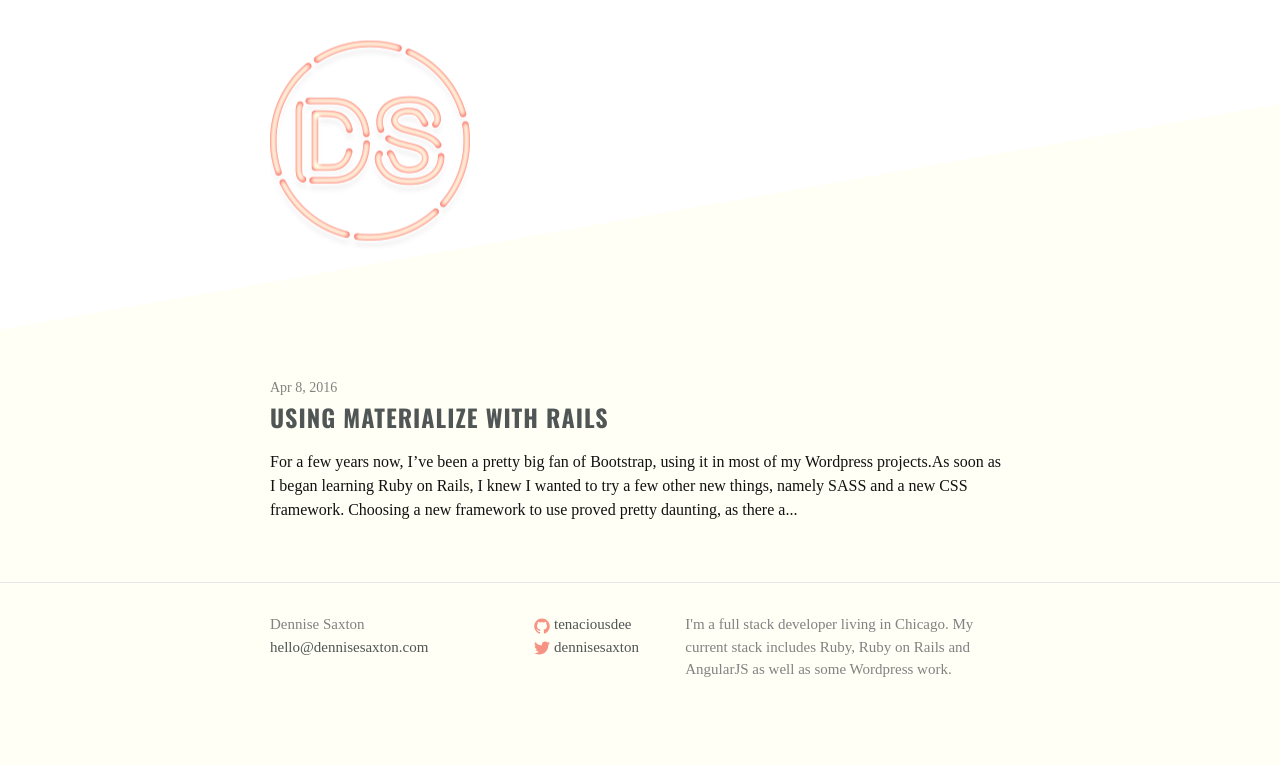
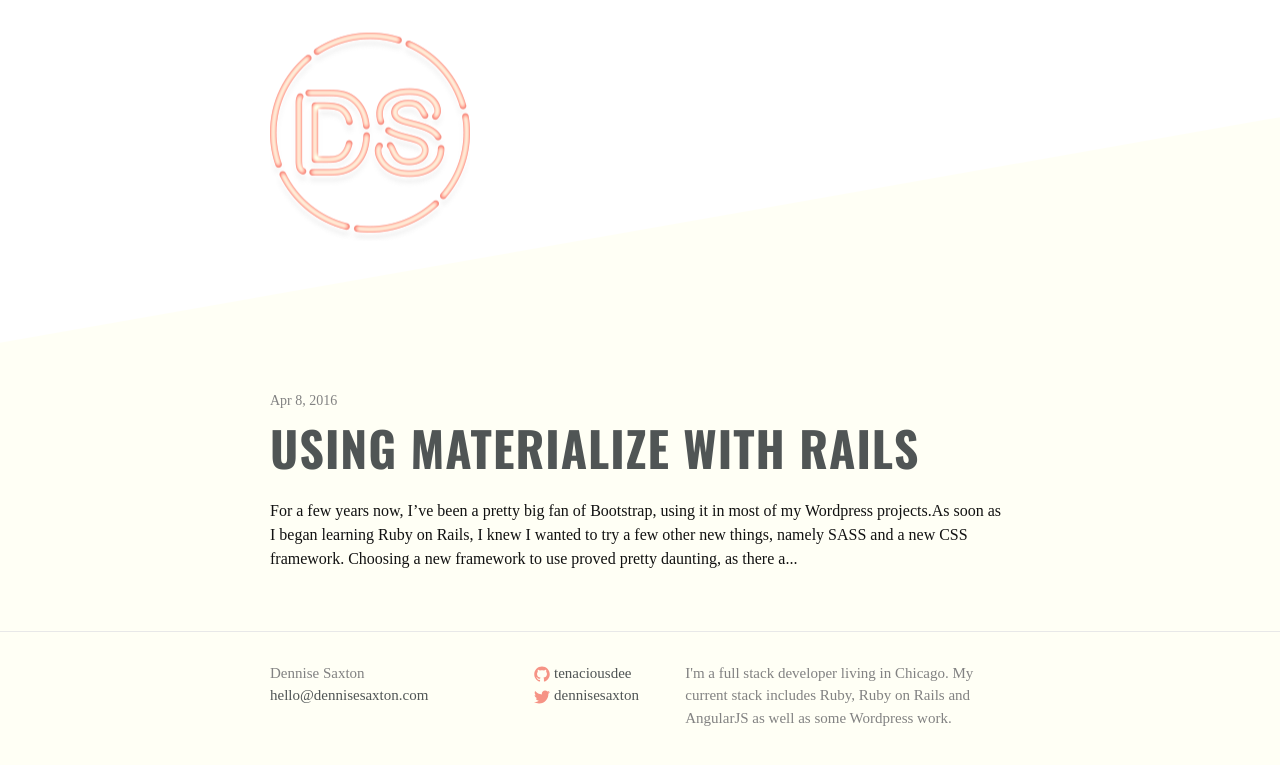
Before and after one commit to tenaciousdee/jekyllblog, a Jekyll site: the page built from index.html, in a window 1280 px wide. Shown: the top 765 px of the page. Built offline with Jekyll 4.4.1, drawn with Linux system fonts in a browser that asks for light colours; some web fonts are replaced.

Commit message:
Changed font size of post link title and tweaked the padding in the header

```diff
--- a/_sass/_layout.scss
+++ b/_sass/_layout.scss
@@ -4,7 +4,7 @@
 .site-header {
     background-color: $header-background;
     min-height: 56px;
-    padding: 6.5em 0 1em;
+    padding: 6em 0 2.3em;
     @include transform(skew(0deg, -10deg));
 
     // Positioning context for the mobile navigation icon
@@ -194,7 +194,7 @@
 
 .post-link {
     display: block;
-    font-size: 24px;
+    font-size: 3rem;
 }
 
 
```
